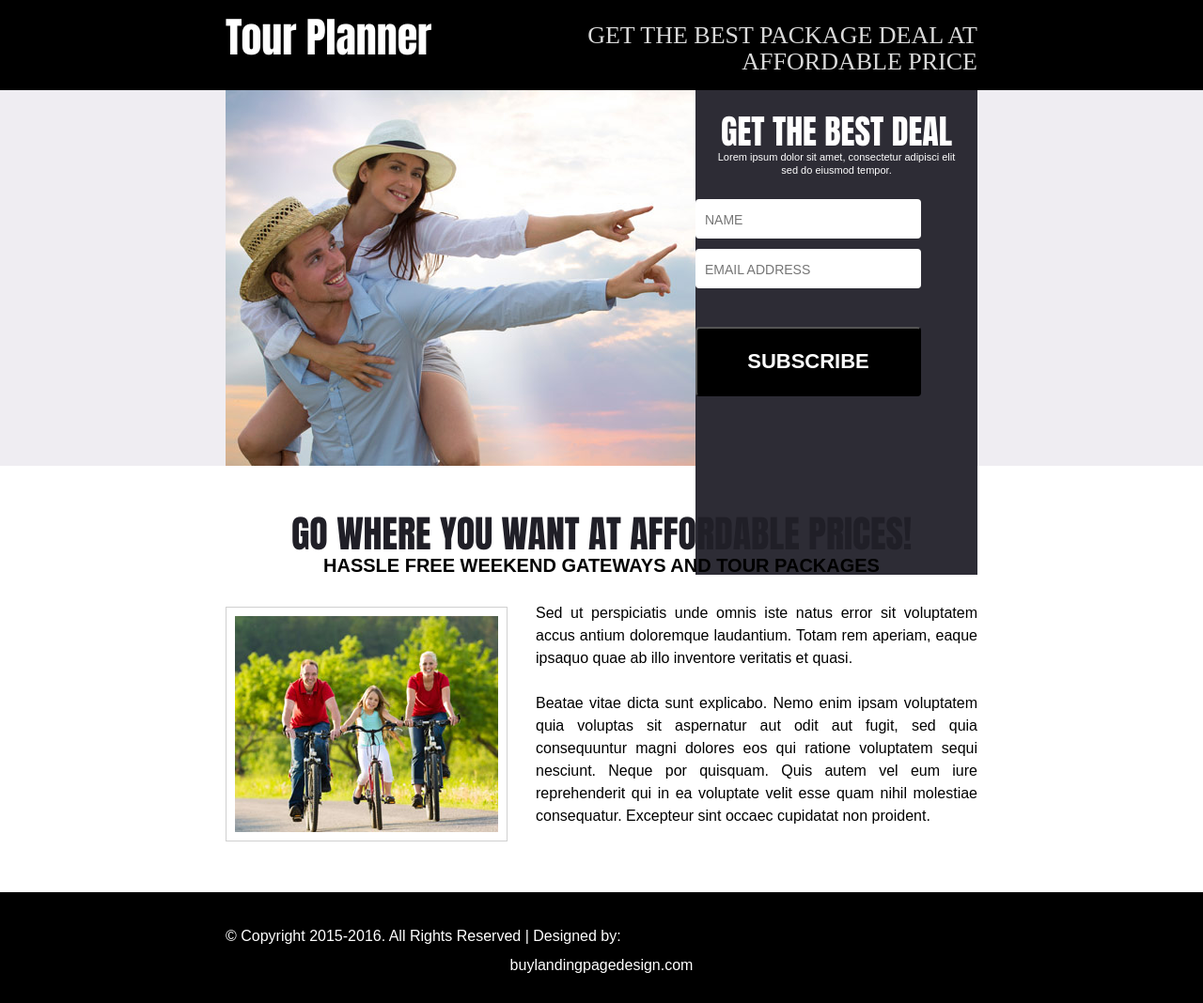
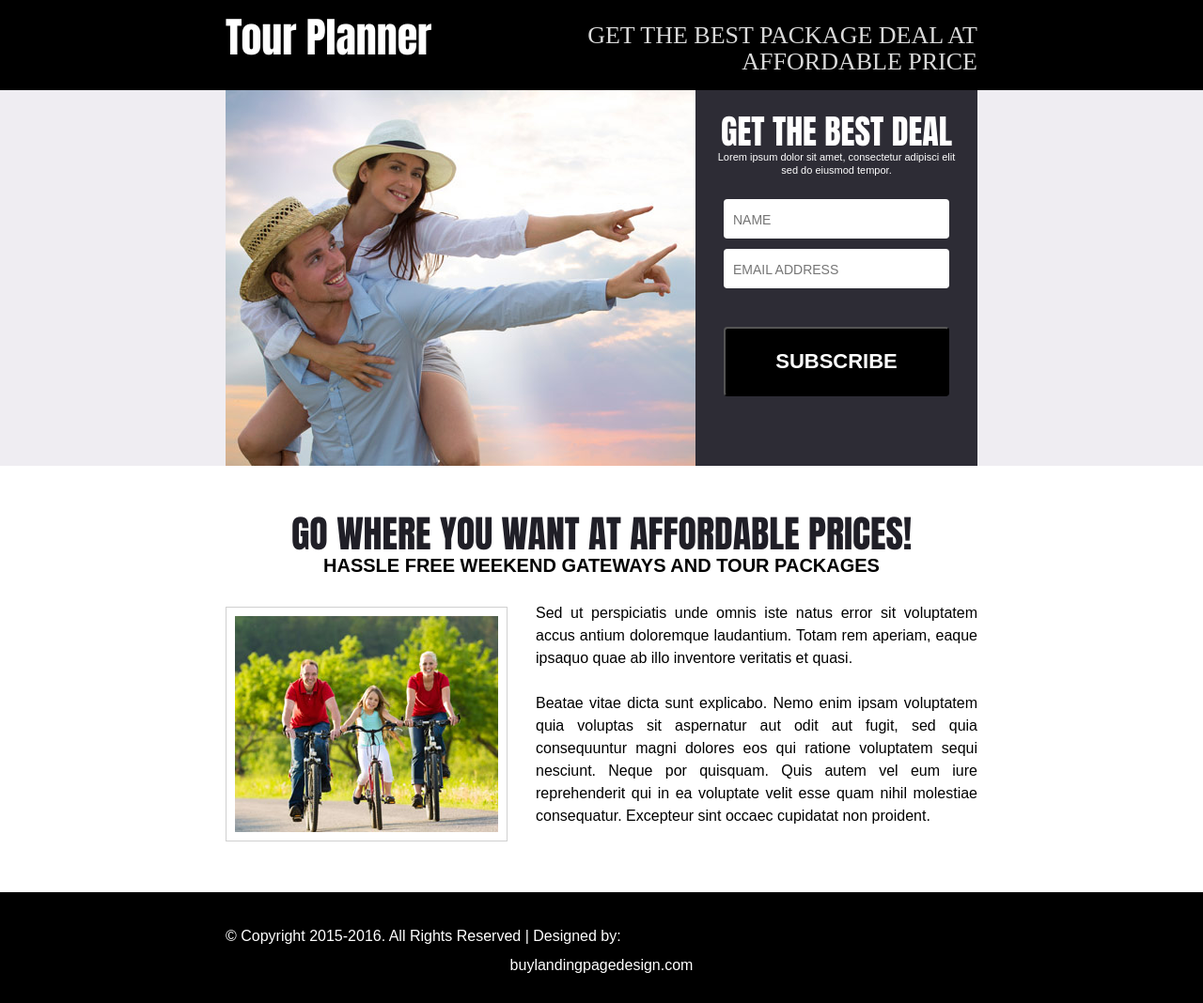
Before and after one commit to tonyseel/blog.hatkit.com, a Jekyll site: the page built from _posts/popfour/2014-04-04-popfour.md, in a window 1280 px wide. Shown: the whole page at 94% size. Built offline with Jekyll 4.4.1, drawn with Linux system fonts in a browser that asks for light colours; some web fonts are replaced.

Commit message:
form-inside

```diff
--- a/_layouts/popfour.html
+++ b/_layouts/popfour.html
@@ -31,7 +31,7 @@
             <div class="form-title">
               <h3><span style="font-size:36px;">GET THE BEST DEAL</span></h3>
              Lorem ipsum dolor sit amet, consectetur adipisci elit sed do eiusmod tempor.</div>
-           <form method="post" class="form-box" action="http://leads.hatkit.com/form.php?form=1" id="frmSS1" onsubmit="return CheckForm1(this);">
+           <form method="post" class="form-inside" action="http://leads.hatkit.com/form.php?form=1" id="frmSS1" onsubmit="return CheckForm1(this);">
             <input name="CustomFields[13]" type="text" class="input-box" id="CustomFields_13_1" placeholder="Name" value="" />
             <br />
             <input name="email" type="text" class="input-box" placeholder="Email Address" value=""/>
```
